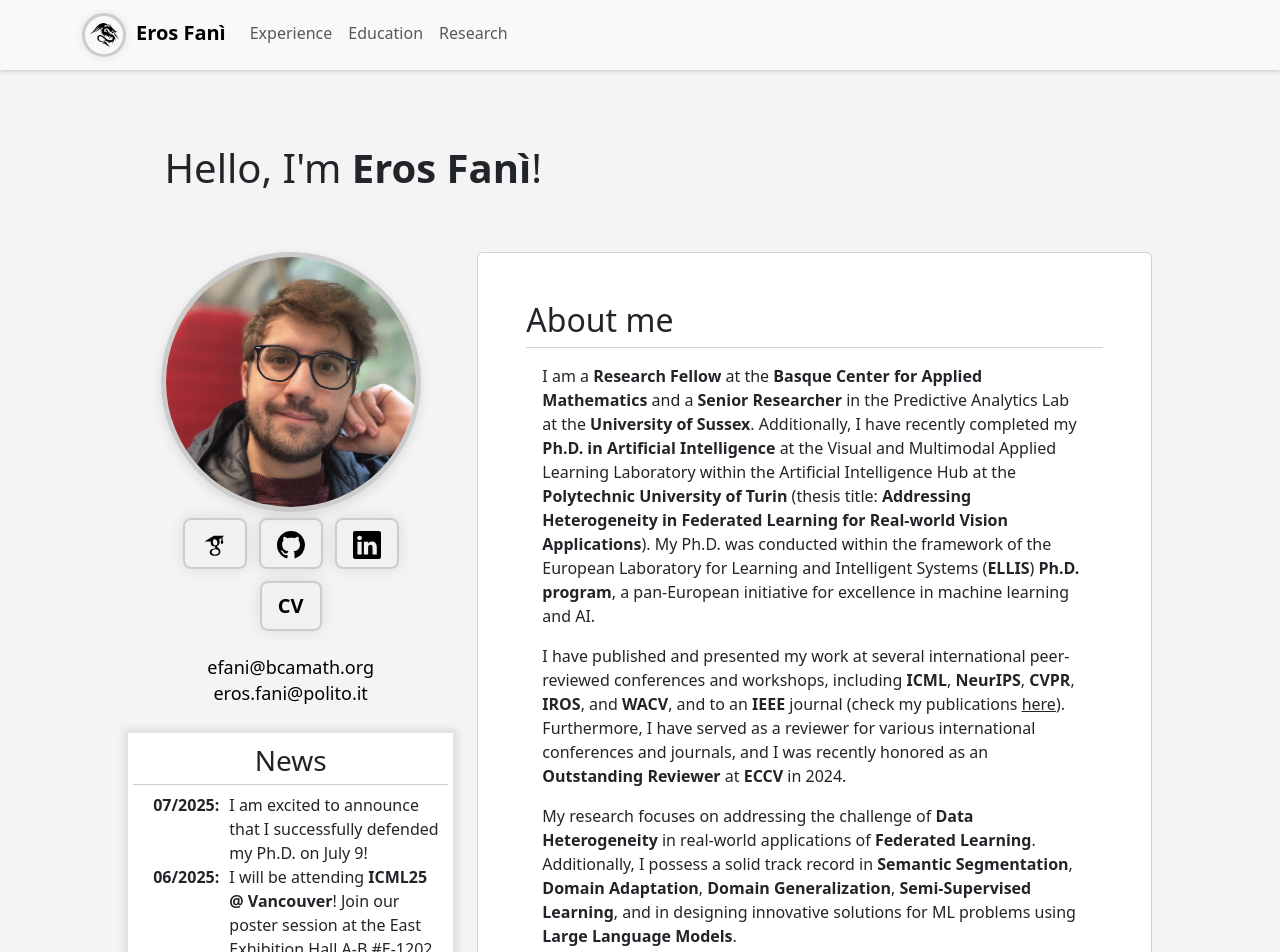
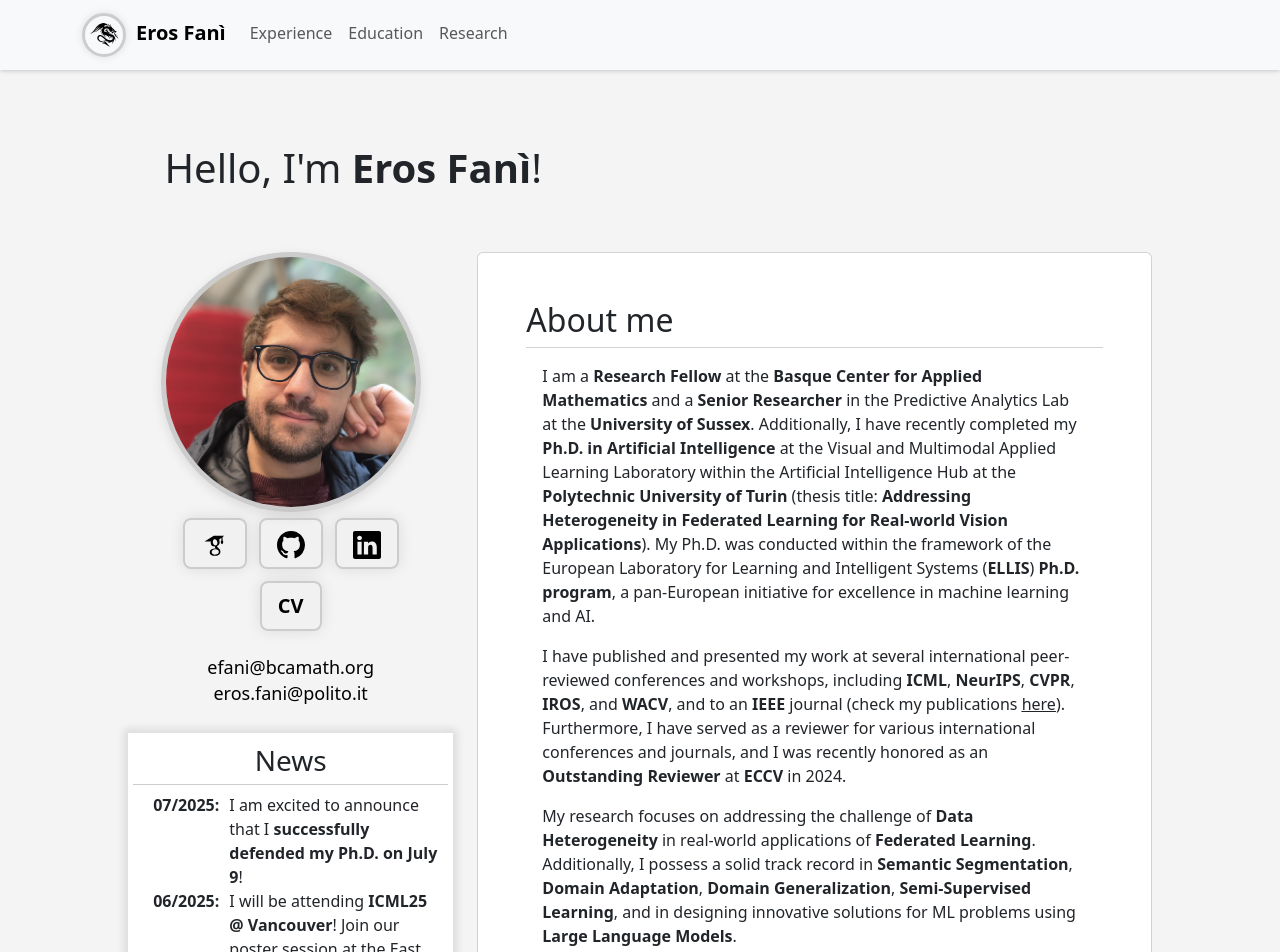
Before and after one commit to erosfani/erosfani.github.io, a React (Vite) app: page / in a window 1280 px wide. Shown: the top 952 px of the page. Built offline with nearby package versions, Linux system fonts and the light colour scheme.

Commit message:
small edit

```diff
--- a/src/sections/About.jsx
+++ b/src/sections/About.jsx
@@ -86,7 +86,7 @@ const About = () => {
             <ul className="news-list">
               <li>
                 <span className="date">07/2025:</span>
-                <span className="content">I am excited to announce that I successfully defended my Ph.D. on July 9!</span>
+                <span className="content">I am excited to announce that I <strong>successfully defended my Ph.D. on July 9</strong>!</span>
               </li>
               <li>
                 <span className="date">06/2025:</span>
```
